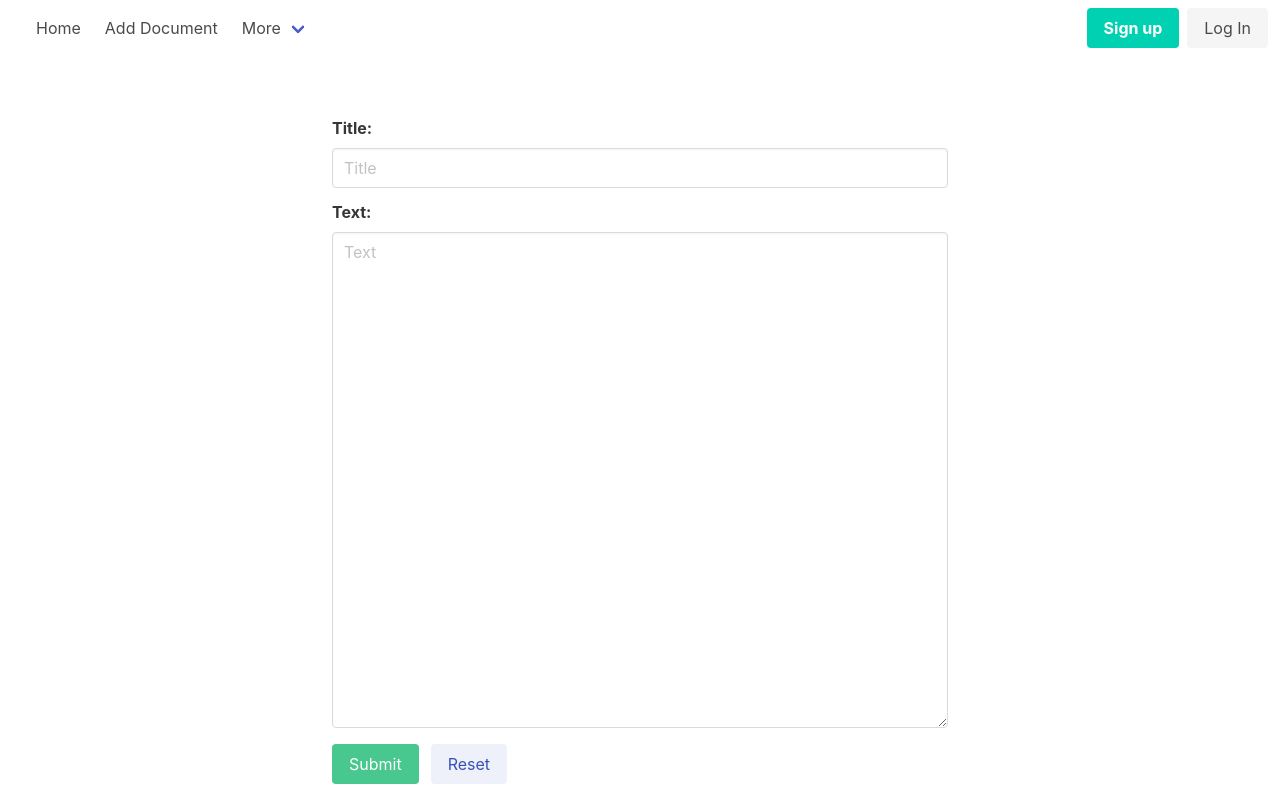
After one commit to kgarchie/docs, a Django app: page /new/ in a window 1280 px wide. The commit adds this page. Run offline with Django 4.2, Linux system fonts and the light colour scheme.

Commit message:
heroku 6

```diff
--- a/app/urls.py
+++ b/app/urls.py
@@ -5,8 +5,10 @@ app_name = 'app'
 
 urlpatterns = [
     path('', views.index, name='index'),
-    path('doc/<int:id>', views.doc, name='doc'),
+    path('doc/<int:id>/', views.doc, name='doc'),
     path('login/', views.login_user, name='login'),
     path('logout/', views.logout_user, name='logout'),
     path('register/', views.register, name='register'),
+    path('new/', views.add_doc, name='add_doc'),
+    path('delete/<int:id>/', views.delete, name='delete'),
 ]
--- a/app/views.py
+++ b/app/views.py
@@ -60,3 +60,18 @@ def register(request):
                 login(request, user)
                 return redirect('app:index')
     return render(request, 'register.html', {'form': form})
+
+
+def add_doc(request):
+    if request.method == 'POST':
+        title = request.POST['title']
+        text = request.POST['text']
+        docs.objects.create(title=title, text=text)
+        return redirect('app:index')
+    return render(request, 'add_doc.html')
+
+
+def delete(request, id):
+    document = docs.objects.get(id=id)
+    document.delete()
+    return redirect('app:index')
--- /dev/null
+++ b/templates/add_doc.html
@@ -0,0 +1,43 @@
+{% extends 'base.html' %}
+
+{% block title %}
+    <title>Sign Up</title>
+{% endblock %}
+
+{% block content %}
+
+    <section class="mt-6">
+        <form action="" method="post">
+            {% csrf_token %}
+            <div class="column is-half is-offset-one-quarter">
+
+                <div class="field">
+                    <label class="label">Title:</label>
+                    <div class="control">
+                        <input class="input" type="text" placeholder="Title" name="title">
+                    </div>
+                </div>
+
+
+                <div class="field">
+                    <label class="label">Text:</label>
+                    <p class="control">
+                        <textarea class="input" type="Text" placeholder="Text"
+                                  name="text" style="height: auto" rows="20"></textarea>
+                    </p>
+                </div>
+
+                <div class="field is-grouped mt-4">
+                    <div class="control">
+                        <button class="button is-success">Submit</button>
+                    </div>
+                    <div class="control">
+                        <button class="button is-link is-light" type="reset">Reset</button>
+                    </div>
+                </div>
+
+            </div>
+        </form>
+    </section>
+
+{% endblock %}
--- a/templates/base.html
+++ b/templates/base.html
@@ -34,8 +34,8 @@
                     Home
                 </a>
 
-                <a class="navbar-item">
-                    All Parties
+                <a class="navbar-item" href="{% url 'app:add_doc' %}">
+                    Add Document
                 </a>
 
                 <div class="navbar-item has-dropdown is-hoverable">
--- a/templates/doc.html
+++ b/templates/doc.html
@@ -7,7 +7,7 @@
 
 {% block content %}
 
-    <article>
+    <article class="container">
         <p>{{ doc.text }}</p>
     </article>
 
```
Also changed, not shown: templates/index.html (+6 -2 lines), app/forms.py (line endings or trailing spaces).
